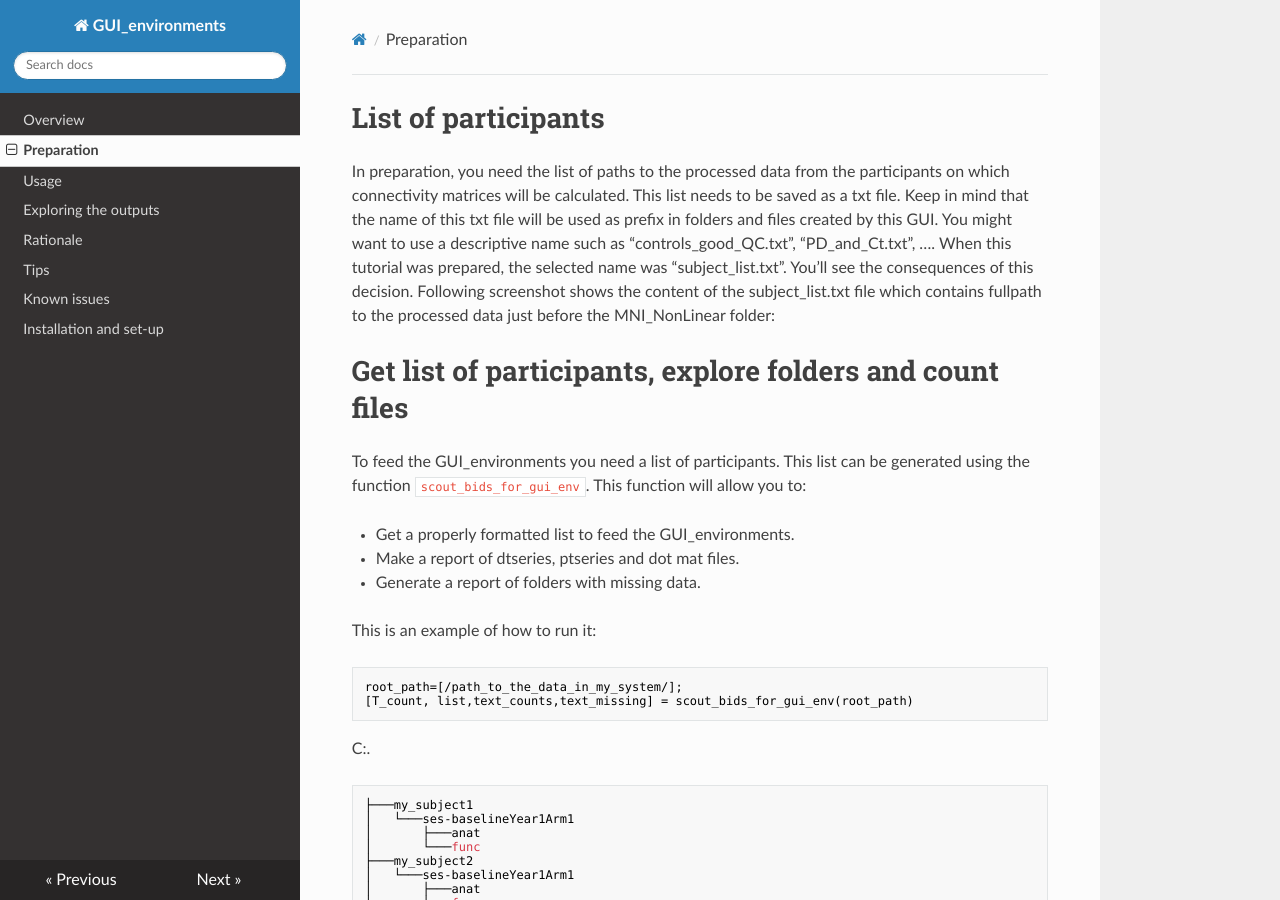
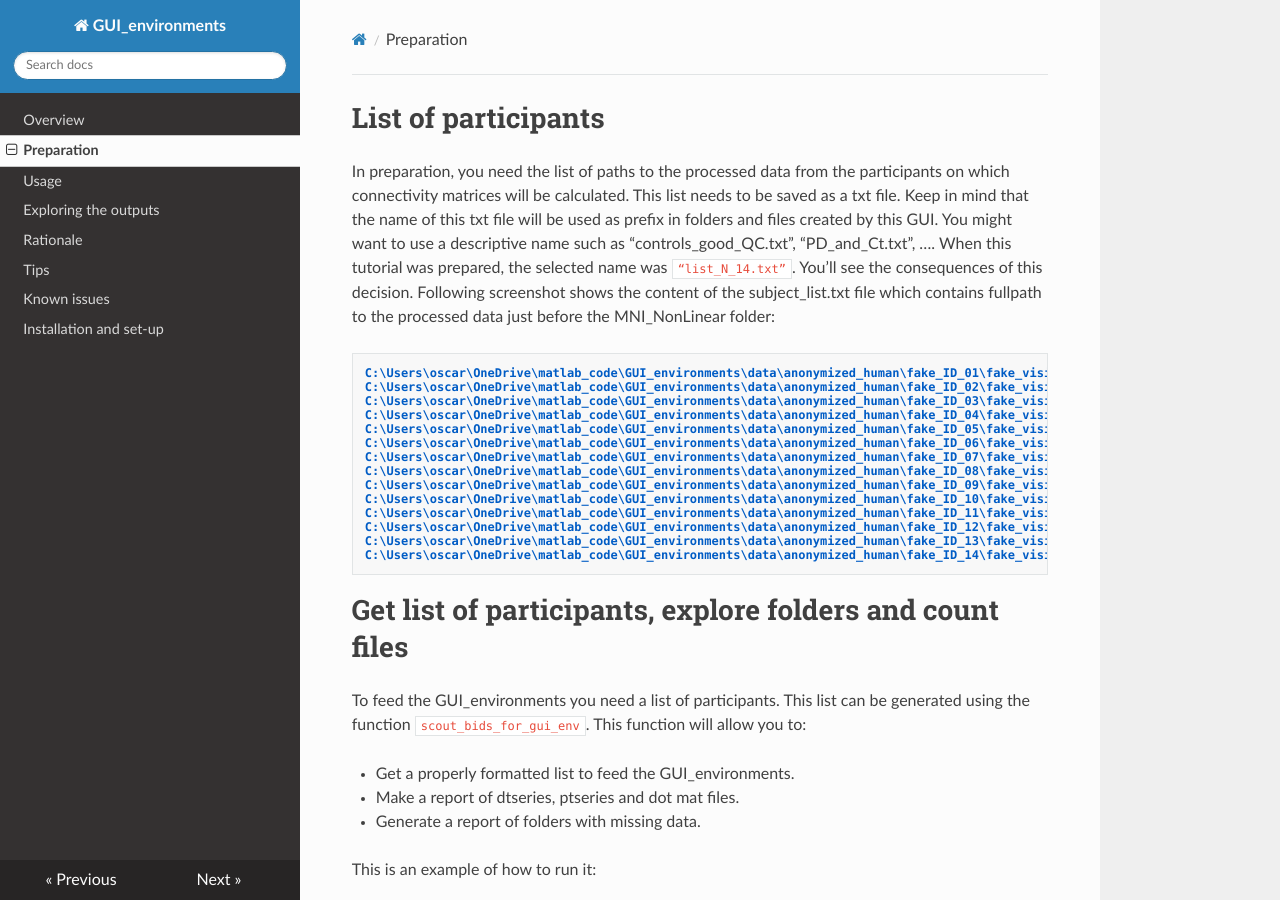
Before and after one commit to omiranda/GUI_environments_documentation, an MkDocs documentation site: the page built from docs/prep.md, in a window 1280 px wide and 900 px high. Built offline with MkDocs 1.6.1, drawn with Linux system fonts in a browser that asks for light colours; nearby versions of some CDN libraries; old or Windows-style settings are respelled for this version of MkDocs.

Commit message:
Update prep.md

````diff
--- a/docs/prep.md
+++ b/docs/prep.md
@@ -1,8 +1,27 @@
+
+
 # List of participants
 
 
-In preparation, you need the list of paths to the processed data from the participants on which connectivity matrices will be calculated. This list needs to be saved as a txt file. Keep in mind that the name of this txt file will be used as prefix in folders and files created by this GUI. You might want to use a descriptive name such as “controls_good_QC.txt”, “PD_and_Ct.txt”, …. When this tutorial was prepared, the selected name was “subject_list.txt”. You’ll see the consequences of this decision.
+In preparation, you need the list of paths to the processed data from the participants on which connectivity matrices will be calculated. This list needs to be saved as a txt file. Keep in mind that the name of this txt file will be used as prefix in folders and files created by this GUI. You might want to use a descriptive name such as “controls_good_QC.txt”, “PD_and_Ct.txt”, …. When this tutorial was prepared, the selected name was `“list_N_14.txt”`. You’ll see the consequences of this decision.
 Following screenshot shows the content of the subject_list.txt file which contains fullpath to the processed data just before the MNI_NonLinear folder:
+
+```
+C:\Users\oscar\OneDrive\matlab_code\GUI_environments\data\anonymized_human\fake_ID_01\fake_visit_1
+C:\Users\oscar\OneDrive\matlab_code\GUI_environments\data\anonymized_human\fake_ID_02\fake_visit_1
+C:\Users\oscar\OneDrive\matlab_code\GUI_environments\data\anonymized_human\fake_ID_03\fake_visit_1
+C:\Users\oscar\OneDrive\matlab_code\GUI_environments\data\anonymized_human\fake_ID_04\fake_visit_1
+C:\Users\oscar\OneDrive\matlab_code\GUI_environments\data\anonymized_human\fake_ID_05\fake_visit_1
+C:\Users\oscar\OneDrive\matlab_code\GUI_environments\data\anonymized_human\fake_ID_06\fake_visit_1
+C:\Users\oscar\OneDrive\matlab_code\GUI_environments\data\anonymized_human\fake_ID_07\fake_visit_1
+C:\Users\oscar\OneDrive\matlab_code\GUI_environments\data\anonymized_human\fake_ID_08\fake_visit_1
+C:\Users\oscar\OneDrive\matlab_code\GUI_environments\data\anonymized_human\fake_ID_09\fake_visit_1
+C:\Users\oscar\OneDrive\matlab_code\GUI_environments\data\anonymized_human\fake_ID_10\fake_visit_1
+C:\Users\oscar\OneDrive\matlab_code\GUI_environments\data\anonymized_human\fake_ID_11\fake_visit_1
+C:\Users\oscar\OneDrive\matlab_code\GUI_environments\data\anonymized_human\fake_ID_12\fake_visit_1
+C:\Users\oscar\OneDrive\matlab_code\GUI_environments\data\anonymized_human\fake_ID_13\fake_visit_1
+C:\Users\oscar\OneDrive\matlab_code\GUI_environments\data\anonymized_human\fake_ID_14\fake_visit_1
+```
 
 # Get list of participants, explore folders and count files
 
````
